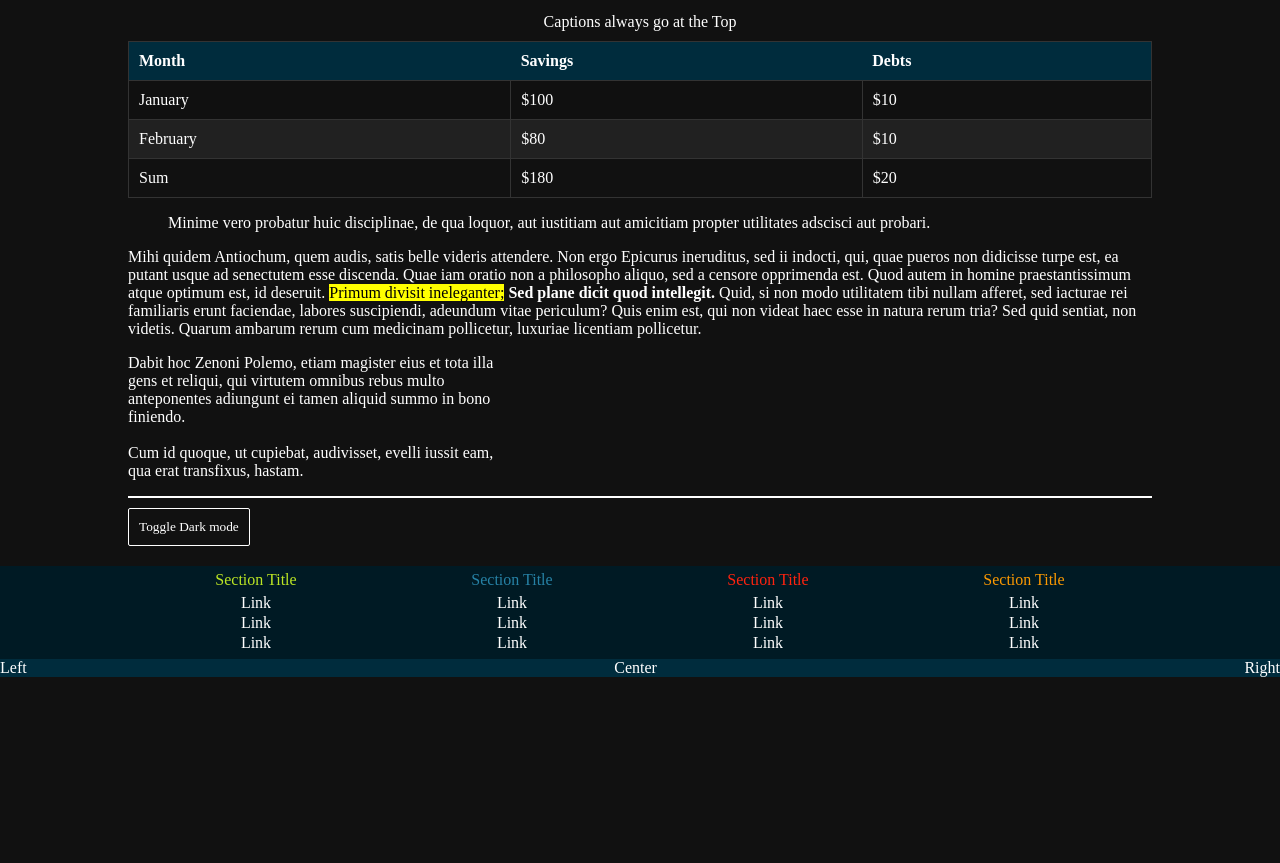
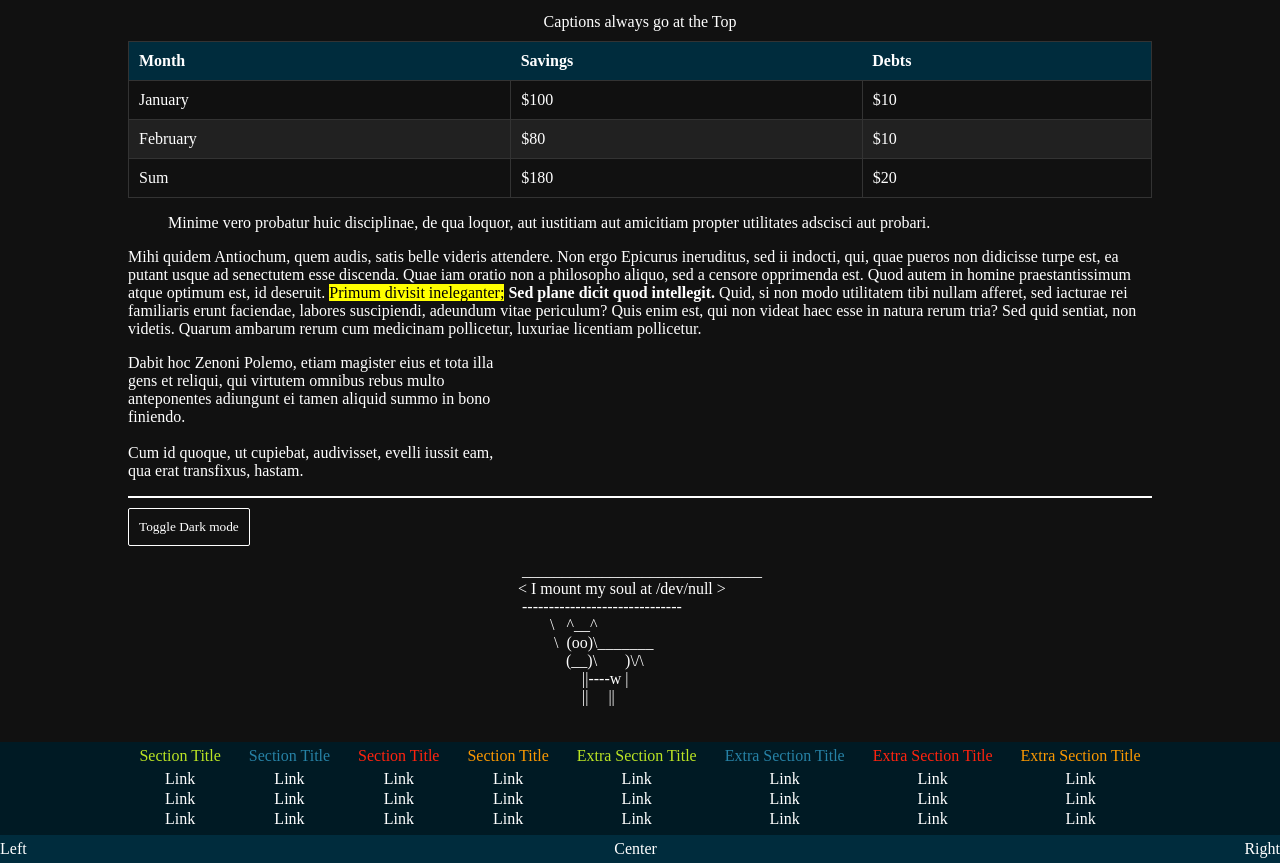
Before and after one commit to mboleary/ars-css-next, a website: page demos/website_article.html in a window 1280 px wide. Shown: the part 1174-2037 px from the top of the page. Before the commit the page ends 1851 px from the top, so only its background shows below. Drawn offline with nearby package versions, Linux system fonts and the light colour scheme; files that its build step writes are made by us from their sources; a web font is replaced by a local one.

Commit message:
Added ascii cow near footer of page, fixed hover color of footer link lists

```diff
--- a/demos/website_article.html
+++ b/demos/website_article.html
@@ -159,6 +159,10 @@ qua erat transfixus, hastam.
 
         <hr>
         <button onclick="toggleDark()">Toggle Dark mode</button>
+        <div class="flex-layout horizontal center">
+            <pre>&nbsp;______________________________<br>&lt;&nbsp;I&nbsp;mount&nbsp;my&nbsp;soul&nbsp;at&nbsp;/dev/null&nbsp;&gt;<br>&nbsp;------------------------------<br>&nbsp;&nbsp;&nbsp;&nbsp;&nbsp;&nbsp;&nbsp;&nbsp;\&nbsp;&nbsp;&nbsp;^__^<br>&nbsp;&nbsp;&nbsp;&nbsp;&nbsp;&nbsp;&nbsp;&nbsp;&nbsp;\&nbsp;&nbsp;(oo)\_______<br>&nbsp;&nbsp;&nbsp;&nbsp;&nbsp;&nbsp;&nbsp;&nbsp;&nbsp;&nbsp;&nbsp;&nbsp;(__)\&nbsp;&nbsp;&nbsp;&nbsp;&nbsp;&nbsp;&nbsp;)\/\<br>&nbsp;&nbsp;&nbsp;&nbsp;&nbsp;&nbsp;&nbsp;&nbsp;&nbsp;&nbsp;&nbsp;&nbsp;&nbsp;&nbsp;&nbsp;&nbsp;||----w&nbsp;|<br>&nbsp;&nbsp;&nbsp;&nbsp;&nbsp;&nbsp;&nbsp;&nbsp;&nbsp;&nbsp;&nbsp;&nbsp;&nbsp;&nbsp;&nbsp;&nbsp;||&nbsp;&nbsp;&nbsp;&nbsp;&nbsp;||</pre>
+        </div>
+
     </div>
     <div class="height-20"></div>
     <footer class="footer">
@@ -178,6 +182,7 @@ qua erat transfixus, hastam.
                     <li class=""><a href="#">Link</a></li>
 
                 </ul>
+
                 <ul class="flex link-list">
                     <li class="title"><a href="#">Section Title</a></li>
                     <li class=""><a href="#">Link</a></li>
@@ -187,6 +192,34 @@ qua erat transfixus, hastam.
                 </ul>
                 <ul class="flex link-list">
                     <li class="title"><a href="#">Section Title</a></li>
+                    <li class=""><a href="#">Link</a></li>
+                    <li class=""><a href="#">Link</a></li>
+                    <li class=""><a href="#">Link</a></li>
+
+                </ul>
+                <ul class="flex link-list">
+                    <li class="title"><a href="#">Extra Section Title</a></li>
+                    <li class=""><a href="#">Link</a></li>
+                    <li class=""><a href="#">Link</a></li>
+                    <li class=""><a href="#">Link</a></li>
+
+                </ul>
+                <ul class="flex link-list">
+                    <li class="title"><a href="#">Extra Section Title</a></li>
+                    <li class=""><a href="#">Link</a></li>
+                    <li class=""><a href="#">Link</a></li>
+                    <li class=""><a href="#">Link</a></li>
+
+                </ul>
+                <ul class="flex link-list">
+                    <li class="title"><a href="#">Extra Section Title</a></li>
+                    <li class=""><a href="#">Link</a></li>
+                    <li class=""><a href="#">Link</a></li>
+                    <li class=""><a href="#">Link</a></li>
+
+                </ul>
+                <ul class="flex link-list">
+                    <li class="title"><a href="#">Extra Section Title</a></li>
                     <li class=""><a href="#">Link</a></li>
                     <li class=""><a href="#">Link</a></li>
                     <li class=""><a href="#">Link</a></li>
--- a/scss/website/footer.scss
+++ b/scss/website/footer.scss
@@ -20,8 +20,18 @@ $footer-bottom-fg-color: white;
         background-color: $footer-top-bg-color;
         padding: layout.$default-margin 0;
 
+        & ul.link-list {
+            // padding: 0;
+            margin: 0;
+            list-style-type: none;
+        }
+
         & .link-list {
             text-align: center;
+            padding: 0;
+            &:not(:last-child) {
+                padding: 0 layout.$default-margin 0 0;
+            }
             // All immediate children of this element will be links
             & > * {
                 font-family: semibold;
@@ -57,23 +67,11 @@ $footer-bottom-fg-color: white;
                 margin-bottom: layout.$default-margin;
             }
         }
-        & ul.link-list {
-            padding: 0;
-            margin: 0;
-            list-style-type: none;
 
-        }
     }
     & .footer-bottom {
         background-color: $footer-bottom-bg-color;
+        color: $footer-bottom-fg-color;
+        padding: layout.$default-margin 0;
     }
 }
-
-// .footer .footer-top .link-list {
-//     // All immediate children of this element will be links
-//     & > * {
-//         & a:link, & a:visited, & {
-//             color: white;
-//         }
-//     }
-// }
```
